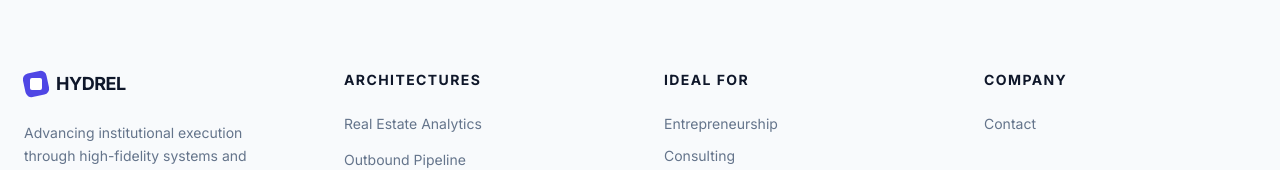
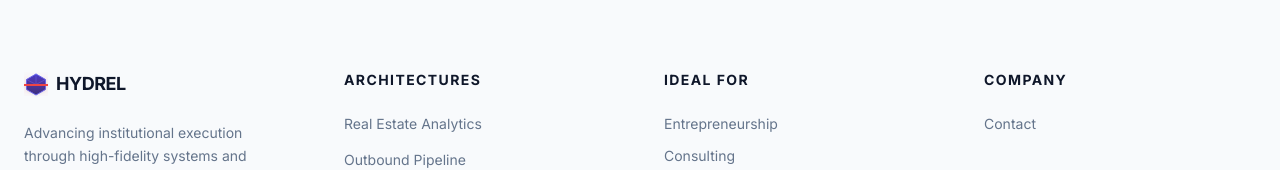
Before and after one commit to Hydrel-Tech/Hydrel, a React (Vite) app in the folder hydrel og 2/: page / in a window 1280 px wide. Shown: the part 4128-4298 px from the top of the page. Built offline with nearby package versions, Linux system fonts and the light colour scheme; no server answers.

Commit message:
Update Footer.tsx

```diff
--- a/hydrel og 2/components/Footer.tsx
+++ b/hydrel og 2/components/Footer.tsx
@@ -13,8 +13,18 @@ export const Footer: React.FC = () => {
           {/* Brand Column */}
           <div className="col-span-1">
             <div className="flex items-center gap-2 mb-6">
-              <div className="w-6 h-6 bg-indigo-600 rounded-md flex items-center justify-center transform -rotate-12">
-                <div className="w-3 h-3 bg-white rounded-sm rotate-12" />
+              <div className="relative w-6 h-6">
+                 <svg viewBox="0 0 24 24" fill="none" xmlns="http://www.w3.org/2000/svg" className="w-full h-full filter drop-shadow-sm">
+                  <defs>
+                    <linearGradient id="cubeGradientFooter" x1="12" y1="2" x2="12" y2="23" gradientUnits="userSpaceOnUse">
+                      <stop stopColor="#4338ca" />
+                      <stop offset="1" stopColor="#312e81" />
+                    </linearGradient>
+                  </defs>
+                  <path d="M12 2L2.5 7.5V17.5L12 23L21.5 17.5V7.5L12 2Z" fill="url(#cubeGradientFooter)" stroke="#6366f1" strokeWidth="1" strokeLinejoin="round"/>
+                  <path d="M12 2V12.5M21.5 7.5L12 12.5M2.5 7.5L12 12.5" stroke="#6366f1" strokeWidth="0.5" strokeLinecap="round" strokeLinejoin="round"/>
+                  <line x1="-1" y1="13" x2="25" y2="13" stroke="#ef4444" strokeWidth="2" strokeLinecap="round" className="drop-shadow-[0_0_6px_rgba(239,68,68,0.9)]" />
+               </svg>
               </div>
               <span className="text-lg font-bold tracking-tight text-slate-900">
                 HYDREL
```
